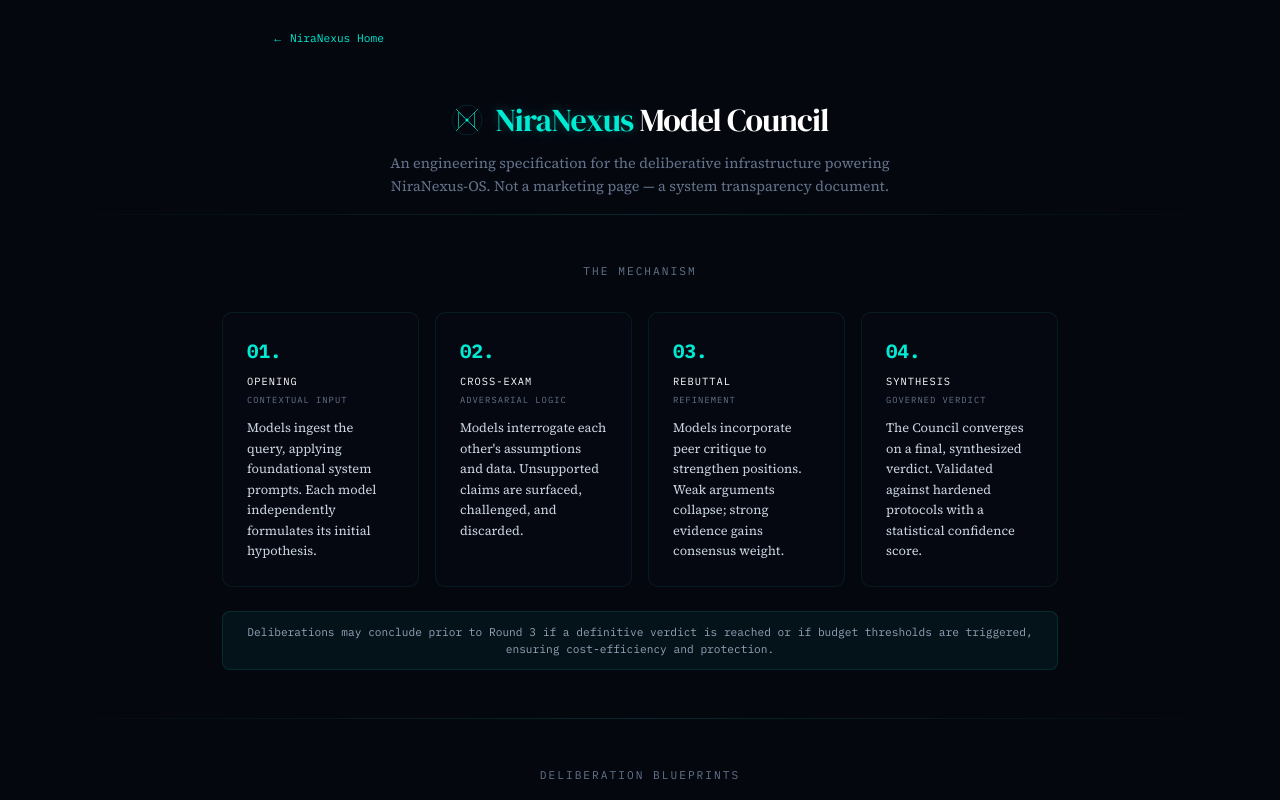
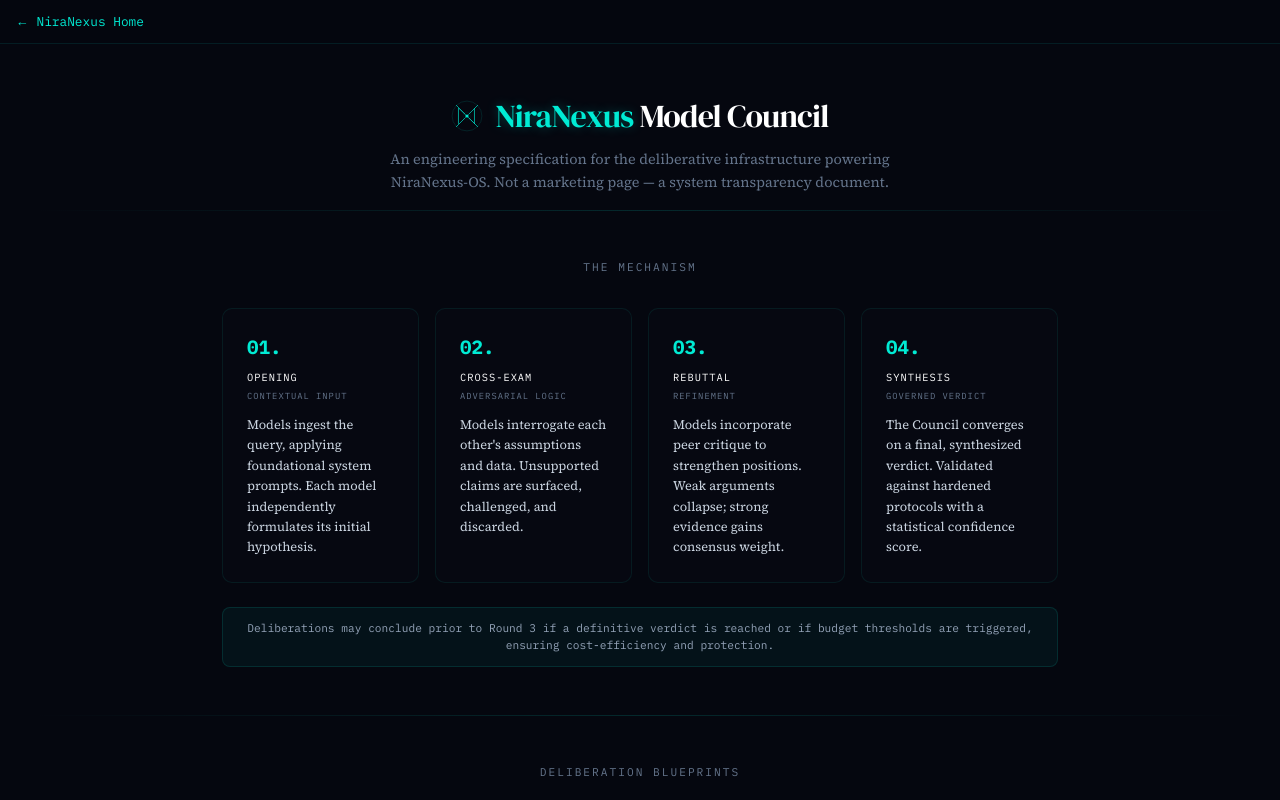
Before and after one commit to NiraNexus/niranexus-hero, a Next.js app: page /model-council in a window 1280 px wide. Shown: the top 800 px of the page. Built offline with nearby package versions, Linux system fonts and the light colour scheme; no server answers.

Commit message:
[deepseek-v4-pro] feat: sticky nav banner on model-council and veritas pages
Replaces static breadcrumb with sticky top-0 banner matching
SignInBanner pattern — backdrop blur, Tiffany Blue accent border,
persists during scroll for easy navigation back to NiraNexus home.

```diff
--- a/src/app/model-council/page.tsx
+++ b/src/app/model-council/page.tsx
@@ -23,12 +23,16 @@ export default function ModelCouncilPage() {
 
   return (
     <main style={{ backgroundColor: '#05070f', color: '#cbd5e1', minHeight: '100vh', fontFamily: 'var(--font-body)' }} aria-label="Model Council technical deep-dive">
-      {/* Breadcrumb */}
-      <div style={{ padding: '1.5rem 2rem 0', maxWidth: 800, margin: '0 auto' }}>
-        <Link href="/" style={{ fontFamily: 'var(--font-mono)', fontSize: '0.7rem', color: '#00ebd4', textDecoration: 'none' }}>
-          &larr; NiraNexus Home
-        </Link>
-      </div>
+      {/* Sticky nav banner — persists during scroll */}
+            <div style={{ position: 'sticky', top: 0, zIndex: 10, padding: '0.75rem 1rem', display: 'flex', alignItems: 'center', backgroundColor: 'rgba(5, 7, 15, 0.92)', backdropFilter: 'blur(8px)', borderBottom: '1px solid rgba(0, 235, 212, 0.1)' }}>
+              <Link
+                href="/"
+                style={{ fontFamily: 'var(--font-mono)', fontSize: '0.8rem', color: '#00ebd4', textDecoration: 'none', outline: 'none' }}
+                className="focus-visible:ring-2 focus-visible:ring-[#00ebd4] focus-visible:ring-offset-2 focus-visible:ring-offset-[#05070f] rounded"
+              >
+                &larr; NiraNexus Home
+              </Link>
+            </div>
 
       {/* ═══ HERO ═══ */}
       <section style={{ padding: '3rem 2rem 1rem', maxWidth: 800, margin: '0 auto', textAlign: 'center' }}>
--- a/src/app/veritas/page.tsx
+++ b/src/app/veritas/page.tsx
@@ -7,9 +7,13 @@ export default function VeritasPage() {
   return (
     <main style={{ backgroundColor: '#05070f', color: '#cbd5e1', minHeight: '100vh', fontFamily: 'var(--font-body)' }} aria-label="Veritas technical specification">
 
-      {/* Breadcrumb */}
-      <div style={{ padding: '1.5rem 2rem 0', maxWidth: 800, margin: '0 auto' }}>
-        <Link href="/" style={{ fontFamily: 'var(--font-mono)', fontSize: '0.7rem', color: '#00ebd4', textDecoration: 'none', outline: 'none' }} className="focus-visible:ring-2 focus-visible:ring-[#00ebd4] focus-visible:ring-offset-2 focus-visible:ring-offset-[#05070f] rounded">
+      {/* Sticky nav banner — persists during scroll */}
+      <div style={{ position: 'sticky', top: 0, zIndex: 10, padding: '0.75rem 1rem', display: 'flex', alignItems: 'center', backgroundColor: 'rgba(5, 7, 15, 0.92)', backdropFilter: 'blur(8px)', borderBottom: '1px solid rgba(0, 235, 212, 0.1)' }}>
+        <Link
+          href="/"
+          style={{ fontFamily: 'var(--font-mono)', fontSize: '0.8rem', color: '#00ebd4', textDecoration: 'none', outline: 'none' }}
+          className="focus-visible:ring-2 focus-visible:ring-[#00ebd4] focus-visible:ring-offset-2 focus-visible:ring-offset-[#05070f] rounded"
+        >
           &larr; NiraNexus Home
         </Link>
       </div>
```
